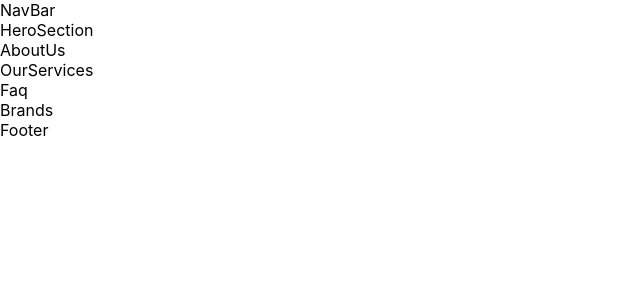
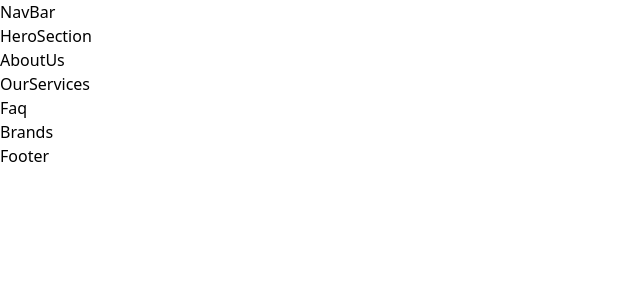
Before and after one commit to MGianetti/Brasvid, a Next.js app: page / in a window 1280 px wide. Shown: the top 300 px of the page, without its empty margins (0-640 px from the left). Built offline with nearby package versions, Linux system fonts and the light colour scheme.

Commit message:
tailwind setup ok

```diff
--- a/package.json
+++ b/package.json
@@ -9,12 +9,16 @@
   },
   "dependencies": {
     "next": "12.0.3",
+    "nprogress": "^0.2.0",
     "react": "17.0.2",
     "react-dom": "17.0.2"
   },
   "devDependencies": {
+    "autoprefixer": "^9.8.8",
     "eslint": "7.32.0",
     "eslint-config-next": "12.0.3",
-    "prettier": "^2.4.1"
+    "postcss": "^7.0.39",
+    "prettier": "^2.4.1",
+    "tailwindcss": "npm:@tailwindcss/postcss7-compat@^2.2.17"
   }
 }
--- /dev/null
+++ b/postcss.config.js
@@ -0,0 +1,6 @@
+module.exports = {
+  plugins: {
+    tailwindcss: {},
+    autoprefixer: {},
+  },
+}
--- a/src/pages/_app.js
+++ b/src/pages/_app.js
@@ -1,7 +1,15 @@
-import "../styles/globals.css";
+import '../styles/globals.css'
+import 'tailwindcss/tailwind.css'
+import 'nprogress/nprogress.css'
+import Router from 'next/router'
+import NProgress from 'nprogress'
+
+Router.events.on('routeChangeStart', () => NProgress.start())
+Router.events.on('routeChangeComplete', () => NProgress.done())
+Router.events.on('routeChangeError', () => NProgress.done())
 
 function MyApp({ Component, pageProps }) {
-  return <Component {...pageProps} />;
+  return <Component {...pageProps} />
 }
 
-export default MyApp;
+export default MyApp
--- /dev/null
+++ b/src/pages/_document.js
@@ -0,0 +1,24 @@
+import Document, { Html, Head, Main, NextScript } from 'next/document'
+
+class MyDocument extends Document {
+  static async getInitialProps(ctx) {
+    const initialProps = await Document.getInitialProps(ctx)
+    return { ...initialProps }
+  }
+
+  render() {
+    return (
+      <Html lang="pt">
+        <Head>
+          <meta charSet="utf-8" />
+        </Head>
+        <body>
+          <Main />
+          <NextScript />
+        </body>
+      </Html>
+    )
+  }
+}
+
+export default MyDocument
--- a/src/styles/globals.css
+++ b/src/styles/globals.css
@@ -1,16 +1,37 @@
-html,
-body {
-  padding: 0;
-  margin: 0;
-  font-family: -apple-system, BlinkMacSystemFont, Segoe UI, Roboto, Oxygen,
-    Ubuntu, Cantarell, Fira Sans, Droid Sans, Helvetica Neue, sans-serif;
+@tailwind base;
+@tailwind components;
+@tailwind utilities;
+@import url('https://fonts.googleapis.com/css2?family=Montserrat&display=swap');
+
+@layer utilities {
+  .square {
+    aspect-ratio: 1 / 1;
+  }
 }
 
-a {
-  color: inherit;
-  text-decoration: none;
+:root {
+  --clr-primary: #325570;
+  --clr-primary-light: #6a97b2;
 }
 
-* {
-  box-sizing: border-box;
+html,
+body,
+#__next {
+  height: 100%;
+  width: 100%;
+  display: flex;
+  flex-direction: column;
 }
+
+#nprogress {
+  position: relative;
+  z-index: 9999999;
+}
+
+#nprogress .spinner-icon {
+  display: none;
+}
+
+#nprogress .bar {
+  background: var(--clr-primary);
+}
--- /dev/null
+++ b/tailwind.config.js
@@ -0,0 +1,26 @@
+/* eslint-disable global-require */
+const defaultTheme = require('tailwindcss/defaultTheme')
+
+module.exports = {
+  mode: 'jit',
+  purge: ['./src/**/*.{js,ts,jsx,tsx}'],
+  darkMode: false, // or 'media' or 'class'
+  theme: {
+    extend: {
+      fontFamily: {
+        sans: ['Montserrat', ...defaultTheme.fontFamily.sans],
+      },
+      colors: {
+        transparent: 'transparent',
+        primary: {
+          DEFAULT: 'var(--clr-primary)',
+          light: 'var(--clr-primary-light)',
+        },
+      },
+    },
+  },
+  variants: {
+    extend: {},
+  },
+  plugins: [],
+}
```
Also changed, not shown: 1 other file (tests, documents, lock files or other folders).
